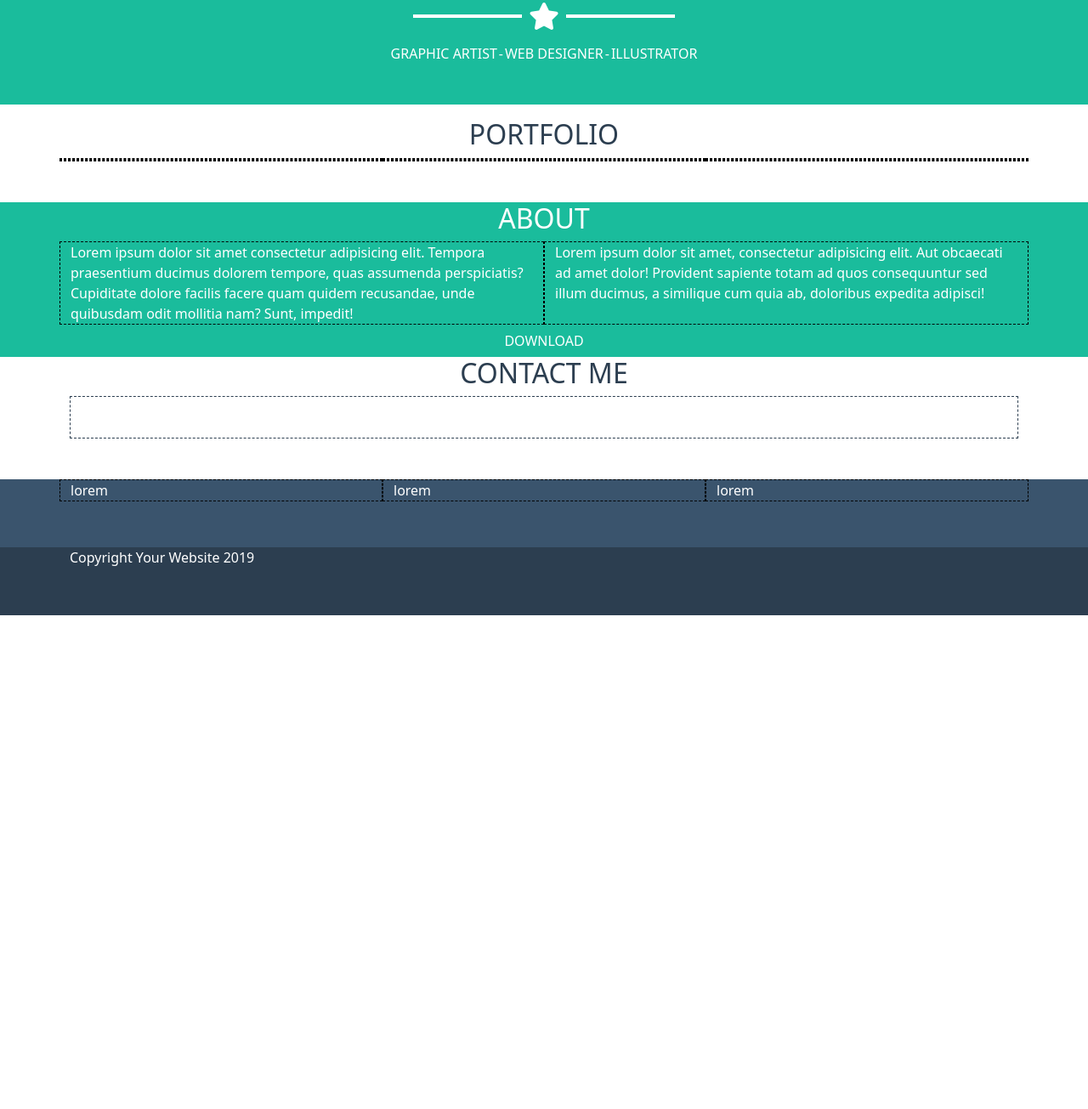
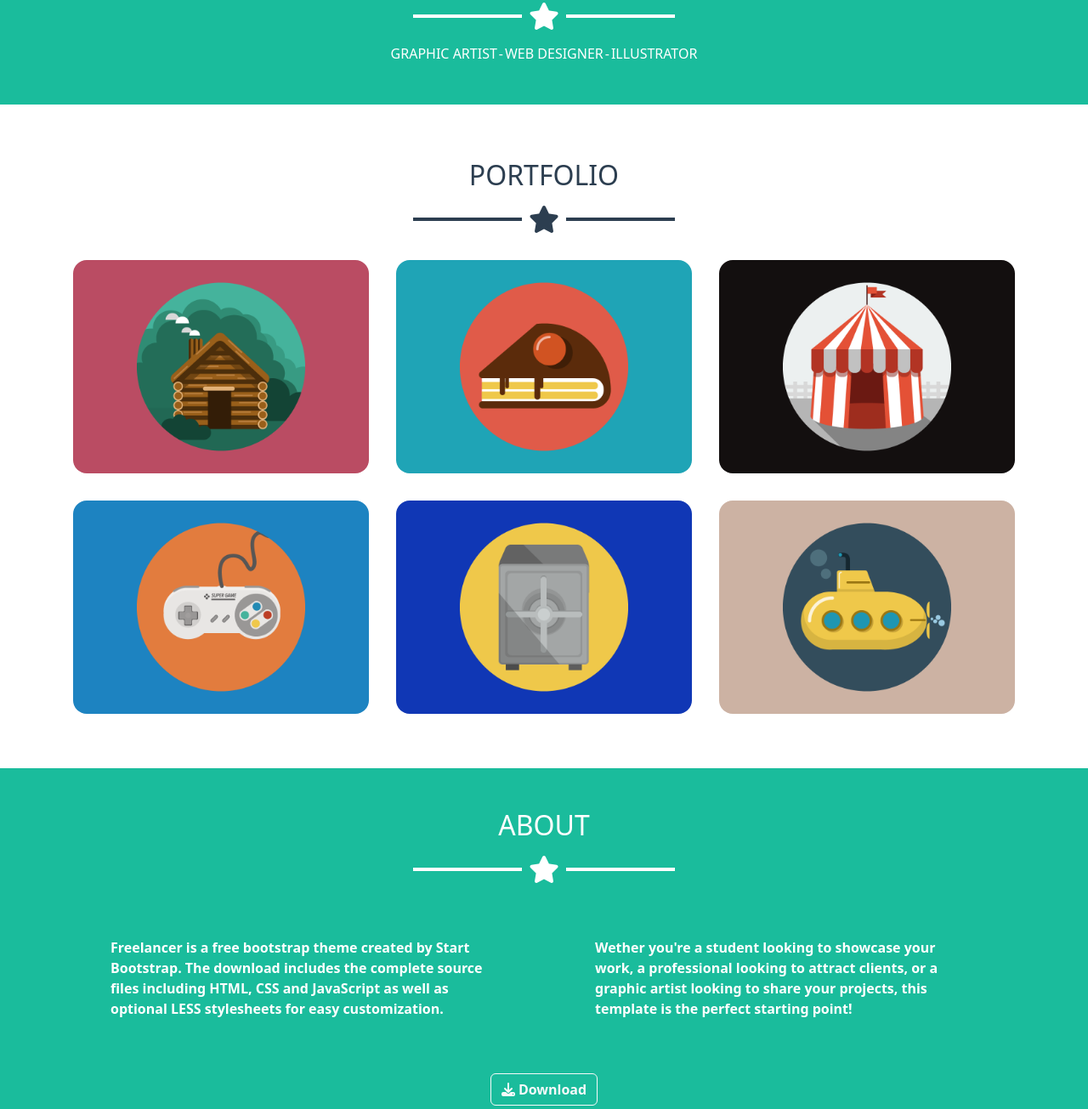
Before and after one commit to carloeusebi/html-css-bootstrap-freelancer, a plain HTML site: page index.html in a window 1280 px wide. Shown: the part 475-1780 px from the top of the page at 85% size. Before the commit the page ends 1199 px from the top, so only its background shows below. Drawn offline with nearby package versions, Linux system fonts and the light colour scheme.

Commit message:
Completed Portfolio and about sections

```diff
--- a/index.html
+++ b/index.html
@@ -57,14 +57,30 @@
         <!-- # PORTFOLIO -->
         <section id="portfolio">
             <div class="container">
-                <h2>PORTFOLIO</h2>
+                <h2 class="pt-5">PORTFOLIO</h2>
+                <div class="star my-3 d-flex align-items-center justify-content-center">
+                    <i class="fa-solid fa-star fa-2x px-2"></i>
+                </div>
                 <div class="row row-cols-1 row-cols-md-2 row-cols-lg-3 mb-5">
-                    <div class="col"></div>
-                    <div class="col"></div>
-                    <div class="col"></div>
-                    <div class="col"></div>
-                    <div class="col"></div>
-                    <div class="col"></div>
+                    <div class="col p-3">
+                        <img class="img-fluid rounded-4" src="img/cabin.png" alt="Cabin">
+                    </div>
+                    <div class="col p-3">
+                        <img class="img-fluid rounded-4" src="img/cake.png" alt="Cake">
+                    </div>
+                    <div class="col p-3">
+                        <img class="img-fluid rounded-4" src="img/circus.png" alt="Circus">
+                    </div>
+                    <div class="col p-3">
+                        <img class="img-fluid rounded-4" src="img/game.png" alt="Gamepad">
+                    </div>
+                    <div class="col p-3">
+                        <img class="img-fluid rounded-4" src="img/safe.png" alt="Safe">
+                    </div>
+                    <div class="col p-3">
+                        <img class="img-fluid rounded-4" src="img/submarine.png" alt="Submarine">
+                    </div>
+
                 </div>
             </div>
         </section>
@@ -73,12 +89,23 @@
         <section id="about">
             <div class="container">
 
-                <h2>ABOUT</h2>
+                <h2 class="pt-5">ABOUT</h2>
+                <div class="star my-3 d-flex align-items-center justify-content-center">
+                    <i class="fa-solid fa-star fa-2x px-2"></i>
+                </div>
                 <div class="row row-cols-1 row-cols-md-2 text-start">
-                    <div class="col">Lorem ipsum dolor sit amet consectetur adipisicing elit. Tempora praesentium ducimus dolorem tempore, quas assumenda perspiciatis? Cupiditate dolore facilis facere quam quidem recusandae, unde quibusdam odit mollitia nam? Sunt, impedit!</div>
-                    <div class="col">Lorem ipsum dolor sit amet, consectetur adipisicing elit. Aut obcaecati ad amet dolor! Provident sapiente totam ad quos consequuntur sed illum ducimus, a similique cum quia ab, doloribus expedita adipisci!</div>
+                    <div class="col">
+                        <p class="p-2 p-md-5"><b>
+                            Freelancer is a free bootstrap theme created by Start Bootstrap. The download includes the complete source files including HTML, CSS and JavaScript as well as optional LESS stylesheets for easy customization.
+                        </b></p>
+                    </div>
+                    <div class="col">
+                        <p class="p-2 p-md-5"><b>
+                            Wether you're a student looking to showcase your work, a professional looking to attract clients, or a graphic artist looking to share your projects, this template is the perfect starting point!
+                        </b></p>
+                    </div>
                 </div>
-                <a href="#" class="btn text-white">DOWNLOAD</a>
+                <a href="#" class="btn btn-outline-light mb-5"><i class="fa-solid fa-download me-1"></i><b>Download</b></a>
             </div>
 
 
--- a/styles/styles.css
+++ b/styles/styles.css
@@ -16,17 +16,13 @@ body{
     height: 80px;
 }
 
-*[class^="col"]{
-    border: 1px dashed black;
-}
-
 .star::after,
 .star::before{
     content: '';
     display: inline-block;
     min-width: 10vw;
     max-width: 15vw;
-    border: 2px solid white;
+    border: 2px solid currentColor;
     vertical-align: middle;
 }
 
```
